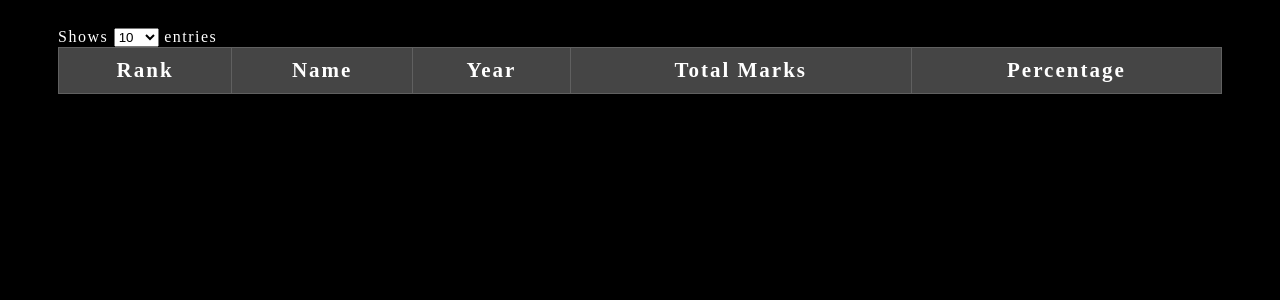
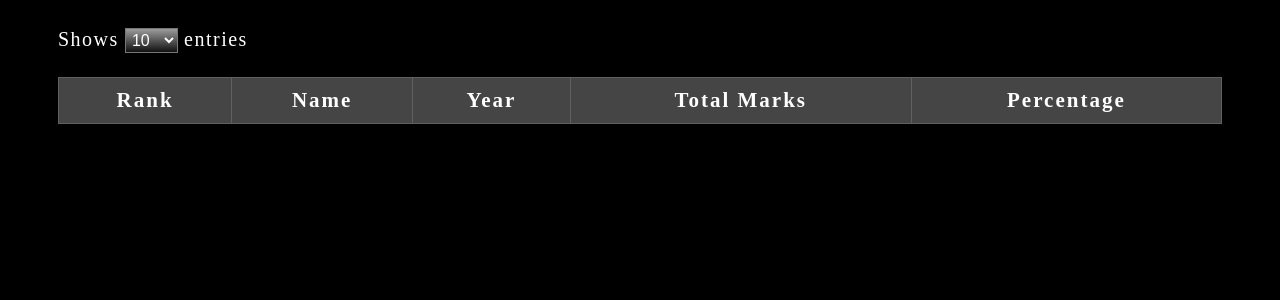
Before and after one commit to ChesterLen/JavaScript-pagination, a Django app: page / in a window 1280 px wide. Shown: the top 300 px of the page. Run offline with Django 5.2, Linux system fonts and the light colour scheme; data that the repository does not hold is empty.

Commit message:
Write CSS for entries show

```diff
--- a/static/pagination.css
+++ b/static/pagination.css
@@ -59,3 +59,23 @@ button {
 button.active, button:hover {
     background: linear-gradient(to bottom, #9c9c9c 0%, #111 100%);
 }
+
+.tab_head_container {
+    margin-bottom: 1.5em;
+
+}
+
+.page_limit {
+    font-size: 20px;
+}
+
+.page_limit select {
+    font-size: 16px;
+    color: #fff;
+    padding: 0.1em;
+    background: linear-gradient(to bottom, #9c9c9c 0%, #111 100%);
+}
+
+.page_limit option {
+    background: rgb(58, 58, 58);
+}
```
